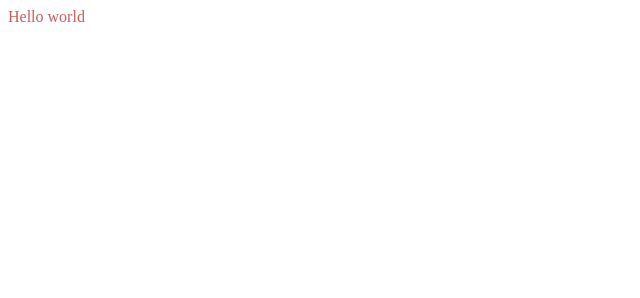
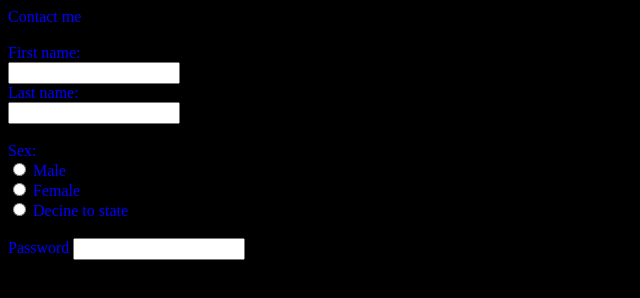
Before and after one commit to KennyHooper/portfolio, a plain HTML site: page pages/contact_me.html in a window 1280 px wide. Shown: the whole page, without its empty margins (0-640 px from the left). Drawn offline with Linux system fonts and the light colour scheme; a web font is replaced by a local one.

Commit message:
Hilton Changes

```diff
--- a/css/contact_me.css
+++ b/css/contact_me.css
@@ -1,3 +1,15 @@
+@import 'https://fonts.googleapis.com/css?family=BioRhyme';
+
+
+body{
+  background-color: black;
+}
+
 * {
-color: indianred;
+color: blue;
+font-family: 'BioRhyme', serif;
 }
+
+.header{
+  text-align: center;
+}
--- a/pages/contact_me.html
+++ b/pages/contact_me.html
@@ -11,7 +11,28 @@
 </head>
 <body>
 
-  Hello world
+  <div id="header">
+
+    Contact me
+
+  </div>
+
+  <div id="left_form">
+
+    <br>First name:<br>
+  <input type="text" name="firstname"><br>
+  Last name:<br>
+  <input type="text" name="lastname"><br><br>
+
+Sex:<br>
+  <input type="radio" name="gender" value="male"> Male<br>
+  <input type="radio" name="gender" value="female"> Female<br>
+  <input type="radio" name="gender" value="decline"> Decine to state<br>
+
+<br>Password
+  <input type="password" name="password" value="">
+
+  </div>
 
 </body>
 </html>
```
Also changed, not shown: css/myCSS.css (+7 -5 lines), pages/fan.html (+5 -12 lines), pages/partner.html (+1 -1 lines).
